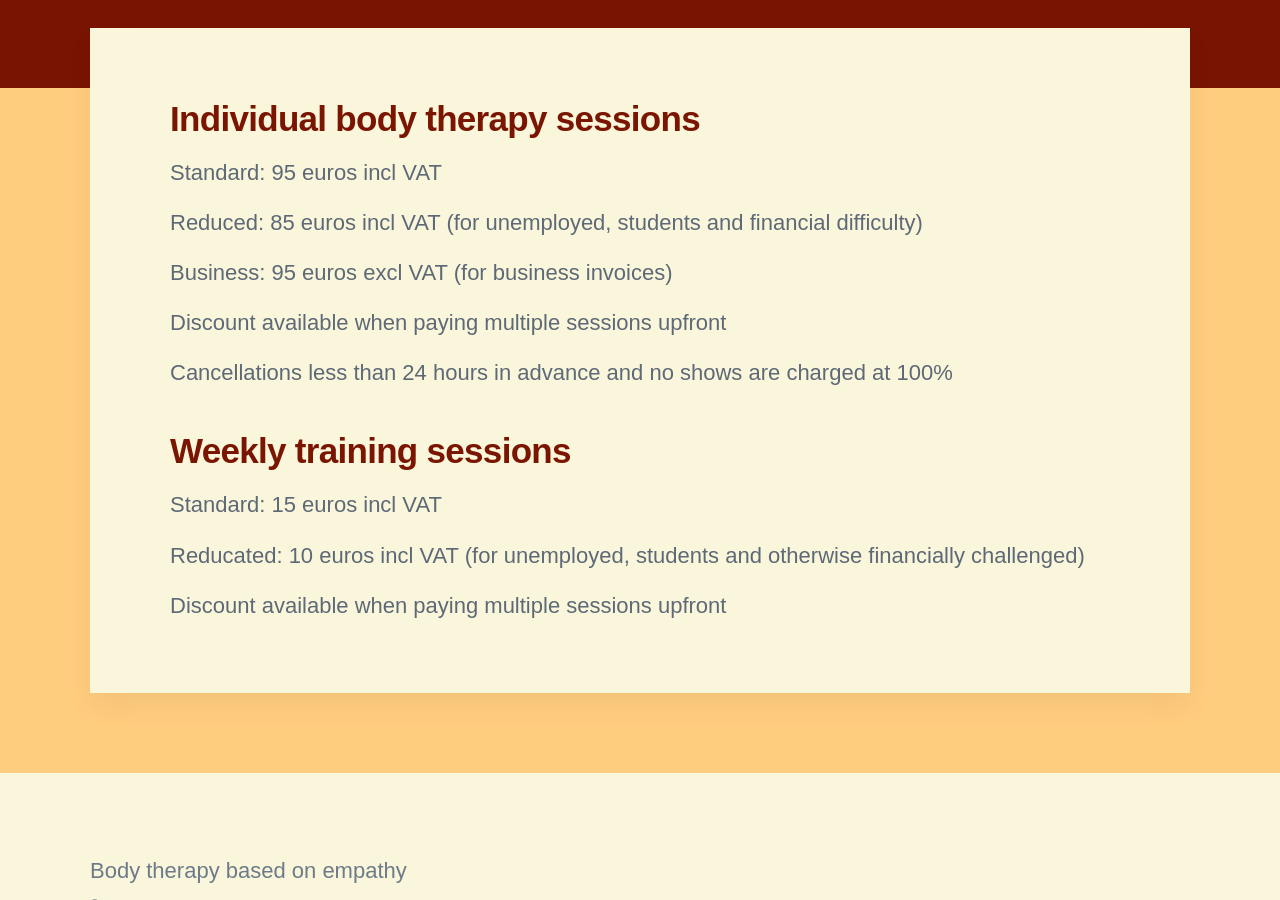
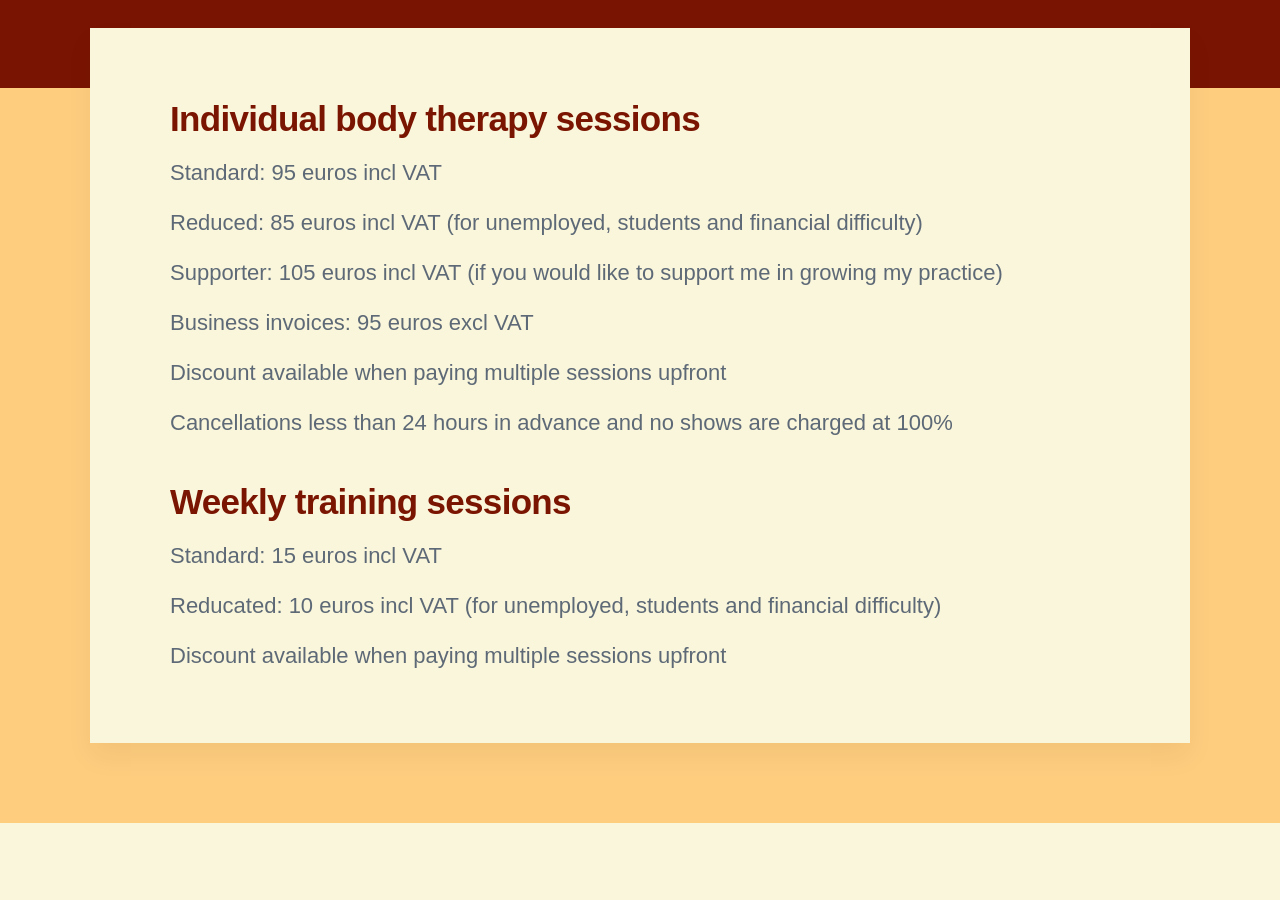
Before and after one commit to threekeytherapy/threekeytherapy.com, a Jekyll site: the page built from _pages/pricing.md, in a window 1280 px wide and 900 px high, scrolled down 620 px. Built offline with Jekyll 4.4.1, drawn with Linux system fonts in a browser that asks for light colours; nearby versions of some CDN libraries; some web fonts are replaced.

Commit message:
drive by changes

```diff
--- a/_pages/pricing.md
+++ b/_pages/pricing.md
@@ -11,7 +11,9 @@ Standard: 95 euros incl VAT
 
 Reduced: 85 euros incl VAT (for unemployed, students and financial difficulty)
 
-Business: 95 euros excl VAT (for business invoices)
+Supporter: 105 euros incl VAT (if you would like to support me in growing my practice)
+
+Business invoices: 95 euros excl VAT
 
 Discount available when paying multiple sessions upfront
 
@@ -21,6 +23,6 @@ Cancellations less than 24 hours in advance and no shows are charged at 100%
 
 Standard: 15 euros incl VAT
 
-Reducated: 10 euros incl VAT (for unemployed, students and otherwise financially challenged)
+Reducated: 10 euros incl VAT (for unemployed, students and financial difficulty)
 
 Discount available when paying multiple sessions upfront
```
Also changed, not shown: _workshops/training.md (renamed from _workshops/trainings.md, +2 -0 lines).
